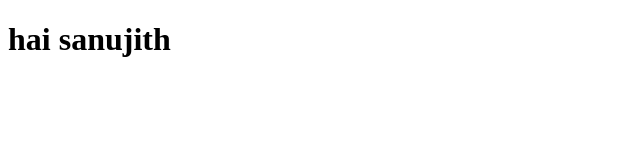
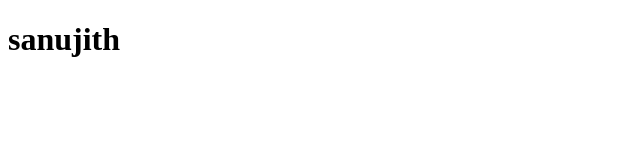
Before and after one commit to SANU212000/sanu212121, a plain HTML site: page index.html in a window 1280 px wide. Shown: the whole page, without its empty margins (0-640 px from the left). Drawn offline with Linux system fonts and the light colour scheme.

Commit message:
hell you

```diff
--- a/index.html
+++ b/index.html
@@ -6,6 +6,6 @@
     <title>Document</title>
 </head>
 <body>
-    <h1>hai sanujith</h1>
+    <h1> sanujith</h1>
 </body>
 </html>
```
